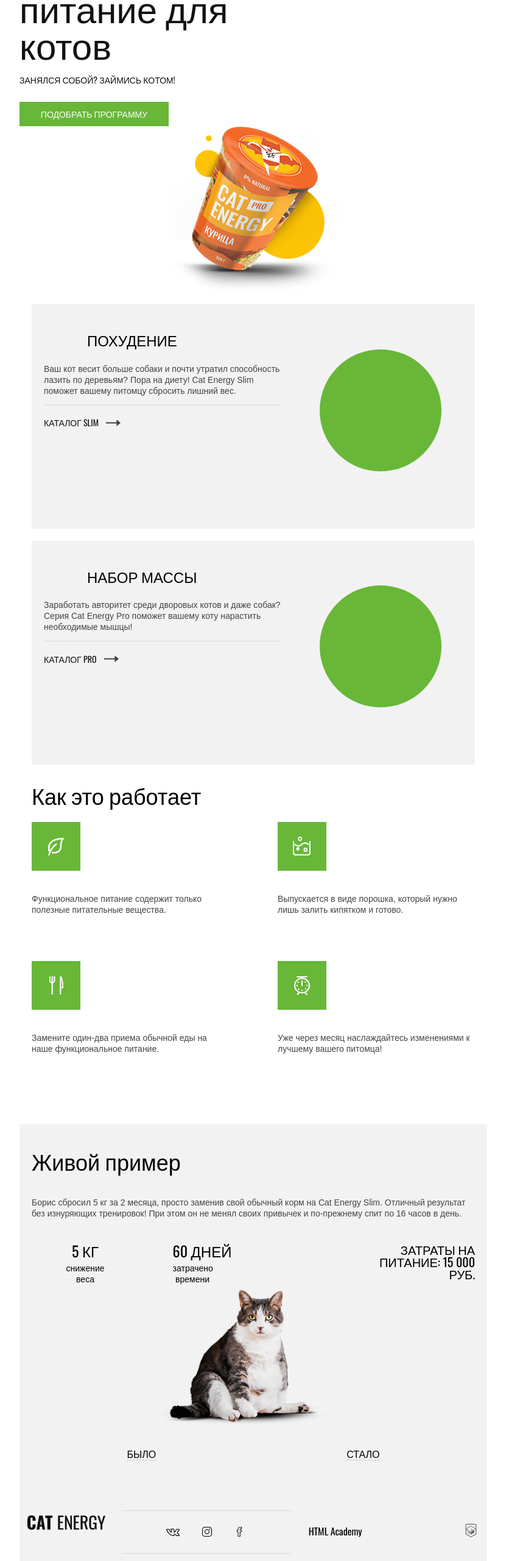
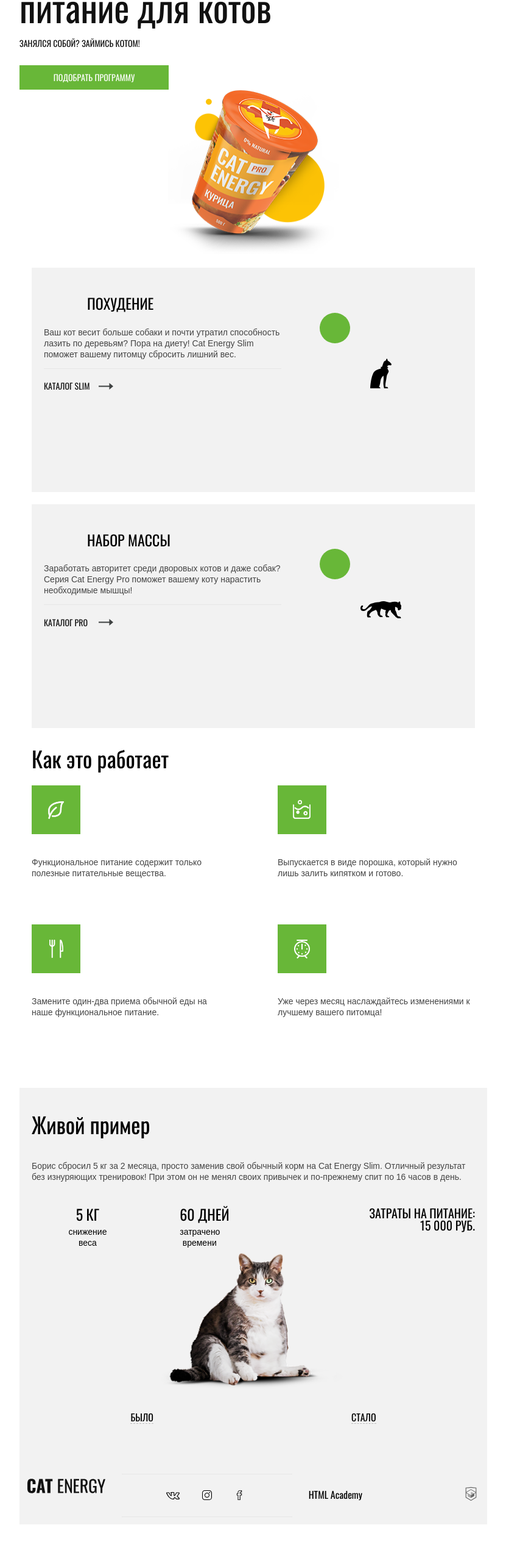
Before and after one commit to rkorupaev/455883-cat-energy-17, a website: page source/index.html in a window 1280 px wide. Shown: the part 228-2788 px from the top of the page at 61% size, without its empty margins (224-1055 px from the left). After the commit the page ends 2728 px from the top, so only its background shows below. Drawn offline with nearby package versions, Linux system fonts and the light colour scheme; files that its build step writes are made by us from their sources; files whose address does not match are found by name.

Commit message:
more styleguide fixes

```diff
--- a/source/index.html
+++ b/source/index.html
@@ -6,7 +6,6 @@
   <meta name="viewport" content="width=device-width, initial-scale=1">
   <title>HTML Academy: Кэт энерджи</title>
   <link rel="stylesheet" type="text/css" href="css/style.css">
-  <link href="https://fonts.googleapis.com/css?family=Oswald:400,500&display=swap" rel="stylesheet">
 </head>
 
 <body>
@@ -34,18 +33,18 @@
       </article>
       <section class="categories">
         <h2 class="visually-hidden">Наши программы</h2>
-        <div class="categories__item categories__item--weight-loss">
-          <span class="categories__img-background"></span>
+        <div class="categories__item">
+          <span class="categories__img-background categories__img-background--weight-loss"></span>
           <h2 class="categories__title">Похудение</h2>
           <p class="categories__text">Ваш кот весит больше собаки и почти утратил способность лазить по деревьям? Пора на диету! Cat Energy Slim поможет вашему питомцу сбросить лишний вес.</p>
-          <a class="categories__button" href="#">Каталог Slim<img src="img/icon-right-arrow-long.svg" width="24" height="11"></a>
+          <a class="categories__button" href="#">Каталог Slim</a>
         </div>
-        <div class="categories__item categories__item--gain-weight">
-          <span class="categories__img-background"></span>
+        <div class="categories__item">
+          <span class="categories__img-background categories__img-background--gain-weight"></span>
           <h2 class="categories__title">Набор массы</h2>
           <p class="categories__text">Заработать авторитет среди дворовых котов и даже собак?
             Серия Cat Energy Pro поможет вашему коту нарастить необходимые мышцы!</p>
-          <a class="categories__button" href="#">Каталог pro<img src="img/icon-right-arrow-long.svg" width="24" height="11"></a>
+          <a class="categories__button" href="#">Каталог pro</a>
         </div>
       </section>
       <section class="howitworks">
--- a/source/sass/categories.scss
+++ b/source/sass/categories.scss
@@ -42,26 +42,34 @@
   display: block;
   width: 50px;
   height: 50px;
-  background-color: $green;
+  // background-color: $green;
   position: absolute;
   top: 26px;
   left: 20px;
+  // border-radius: 50%;
+}
+
+.categories__img-background::before {
+  content: "";
+  width: 50px;
+  height: 50px;
+  position: absolute;
+  background-color: $green;
   border-radius: 50%;
 }
 
-.categories__item--weight-loss::before {
-  content: "";
+.categories__img-background--weight-loss {
   background-image: url("../img/icon-cat-slim.svg");
   background-size: 35px 49px;
-  background-position: 10px 0;
+  background-position: center;
   background-repeat: no-repeat;
 }
 
-.categories__item--gain-weight::before {
-  content: "";
+.categories__img-background--gain-weight {
+  // content: "";
   background-image: url("../img/icon-cat-pro.svg");
   background-size: 67px 28px;
-  background-position: -15px 10px;
+  background-position: center;
   background-repeat: no-repeat;
 }
 
@@ -81,19 +89,23 @@
   color: $black;
   margin-left: 20px;
   border-top: 1px solid $border-grey;
-}
 
-// .categories__button:hover,
-// .categories__button:focus {
+  background-image: url("../img/icon-right-arrow-long.svg");
+  background-repeat: no-repeat;
+  background-size: 24px 11px;
+  background-position: 90px;
 
-// }
+  &:hover,
+  &:focus {
+    background-image: url("../img/icon-right-arrow-verylong.svg");
+    background-repeat: no-repeat;
+    background-size: 33px 11px;
+    background-position: 90px;
+  }
 
-.categories__button:active {
-  opacity: 0.3;
-}
-
-.categories__button img {
-  padding-left: 12px;
+  &:active {
+    opacity: 0.3;
+  }
 }
 
 @media (min-width: $tablet-width) {
--- a/source/sass/page-header.scss
+++ b/source/sass/page-header.scss
@@ -3,7 +3,7 @@
   display: flex;
   justify-content: space-between;
 
-  min-height: 260px;
+  min-height: 262px;
   padding: 11px 20px 16px 20px;
   padding-bottom: 0;
   padding-top: 0;
@@ -12,15 +12,15 @@
 .page-header__logo {
   height: 52px;
   padding-top: 13px;
-}
 
-.page-header__logo:hover,
-.page-header__logo:focus {
+  &:hover,
+  &:focus {
     opacity: 0.8;
   }
 
-.page-header__logo:active {
+  &:active {
     opacity: 0.6;
+  }
 }
 
 .main-nav {
@@ -45,6 +45,7 @@
   color: $black;
   font-size: 20px;
   line-height: 20px;
+  border-top: 1px solid $border-grey;
 }
 
 .main-nav__toggler {
@@ -56,19 +57,19 @@
   border-bottom: 1px solid $border-grey;
   padding-top: 24px;
   padding-bottom: 20px;
-}
 
-.site-list__item:hover,
-.site-list__item:focus {
+  &:hover,
+  &:focus {
     opacity: 0.6;
   }
 
-.site-list__item:active {
+  &:active {
     opacity: 0.3;
   }
 
-.site-list__item a:visited {
+  & a:visited {
     color: inherit;
+  }
 }
 
 @media (min-width: $tablet-width) {
--- a/source/sass/style.scss
+++ b/source/sass/style.scss
@@ -10,22 +10,9 @@
   text-decoration: none;
 }
 
-.visually-hidden {
-  position: absolute !important;
-  clip: rect(1px 1px 1px 1px);
-  /* IE6, IE7 */
-  clip: rect(1px, 1px, 1px, 1px);
-  padding: 0 !important;
-  border: 0 !important;
-  height: 1px !important;
-  width: 1px !important;
-  overflow: hidden;
-}
-
 @import "normalize.scss", "variables.scss", "page-header.scss", "landing-block.scss",
- "categories.scss", "howitworks.scss", "page-footer.scss", "catalog.scss",
-  "example.scss", "social.scss", "copyright.scss";
-
+"categories.scss", "howitworks.scss", "page-footer.scss", "catalog.scss",
+"example.scss", "social.scss", "copyright.scss";
 
 .body-container {
   margin: 0 auto;
--- a/source/sass/variables.scss
+++ b/source/sass/variables.scss
@@ -4,14 +4,13 @@
 $green-focused: #5eaa2f;
 $grey: #f2f2f2;
 $black: #111111;
-$border-grey: #d9d9d9;
+$border-grey: #e6e6e6;
 $text-black: #444444;
 $text-hover: #8fc46e;
 $button-hover-focus: #ebebeb;
 $button-text-active: #b9b9b9;
 $border-example-normal: #bebebe;
 $border-example-hover: #989898;
-
 
 //font-family
 $side-text: "Arial", sans-serif;
@@ -20,3 +19,30 @@
 $mobile-width: 320px;
 $tablet-width: 768px;
 $desktop-width: 1300px;
+
+//service classes
+.visually-hidden {
+  position: absolute !important;
+  clip: rect(1px 1px 1px 1px);
+  /* IE6, IE7 */
+  clip: rect(1px, 1px, 1px, 1px);
+  padding: 0 !important;
+  border: 0 !important;
+  height: 1px !important;
+  width: 1px !important;
+  overflow: hidden;
+}
+
+@font-face {
+  font-weight: normal;
+  font-family: "Oswald";
+  font-style: normal;
+  src: url("../fonts/oswaldregular.woff") format(woff), url("../fonts/oswaldregular.woff2") format(woff2);
+}
+
+@font-face {
+  font-weight: 500;
+  font-family: "Oswald";
+  font-style: normal;
+  src: url("../fonts/oswaldmedium.woff") format(woff), url("../fonts/oswaldmedium.woff2") format(woff2);
+}
```
Also changed, not shown: source/catalog.html (+0 -1 lines), source/form.html (+0 -1 lines). Lines whose indentation alone changed are shown as unchanged.
